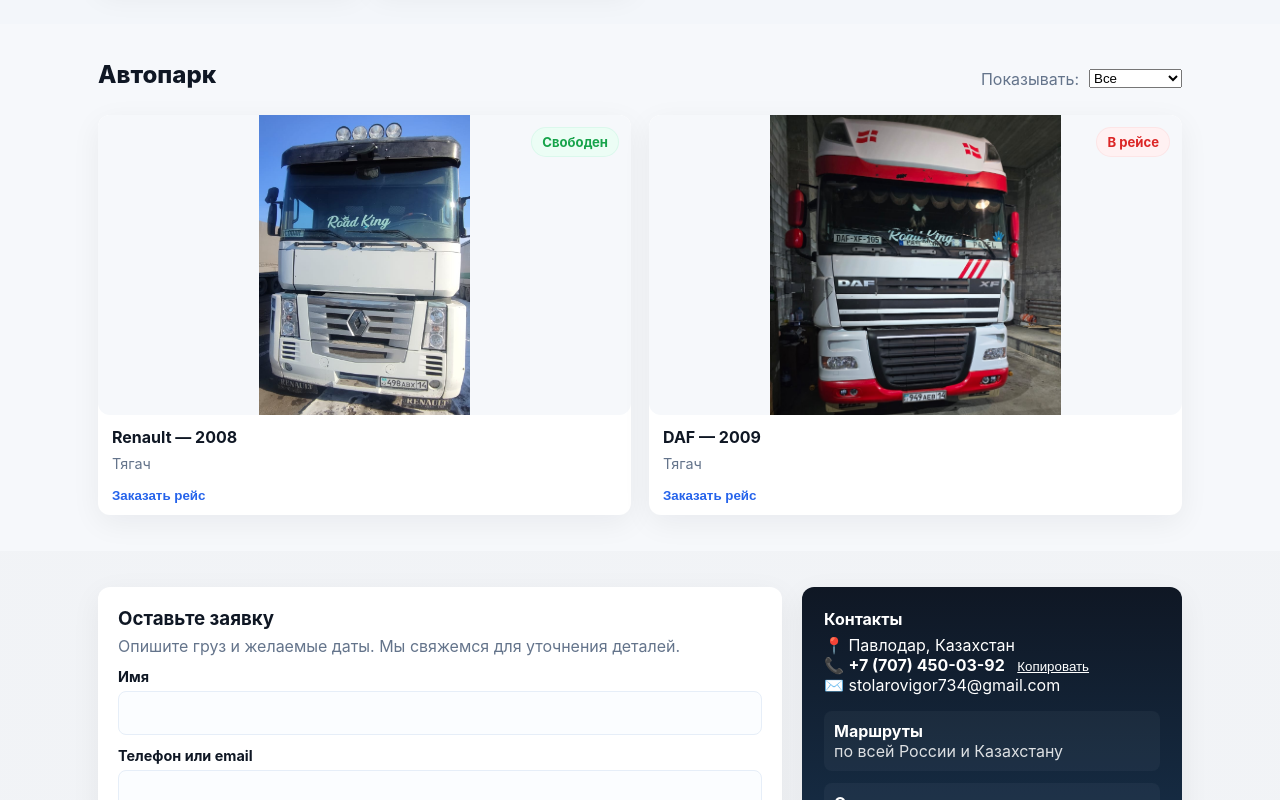
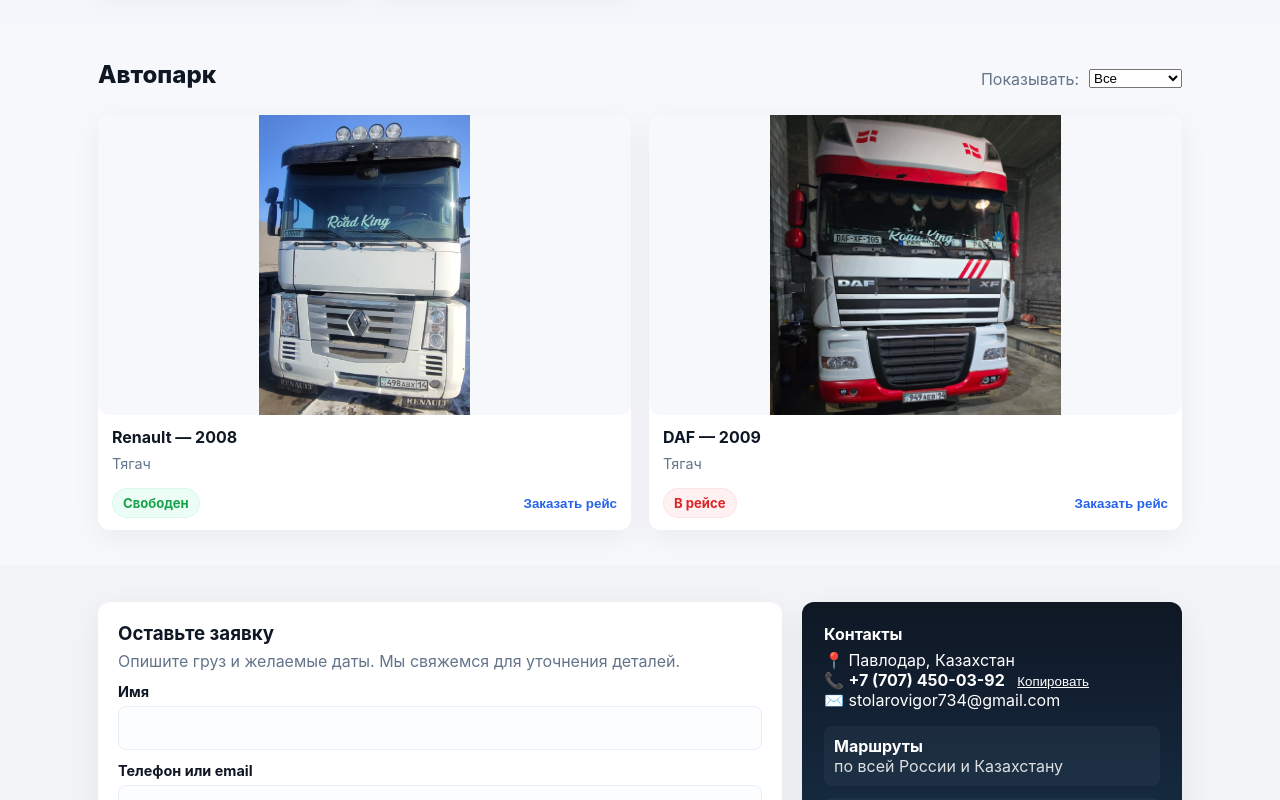
Before and after one commit to Magurin/stolyarov_company, a React (Vite) app: page / in a window 1280 px wide. Shown: the part 1040-1840 px from the top of the page. Built offline with nearby package versions, Linux system fonts and the light colour scheme.

Commit message:
chore: move status chips back to card body; remove absolute positioning

```diff
--- a/src/App.css
+++ b/src/App.css
@@ -142,7 +142,8 @@
 }
 
 /* Position the existing status chip in the image corner */
-.truck-img-wrapper .chip { position: absolute; right: 12px; top: 12px; z-index: 3; margin: 0; }
+/* ensure chips in truck row use default flow (not absolute) */
+.truck-img-wrapper .chip { position: static; margin: 0; }
 
 .truck-body { padding:12px 14px; display:flex; flex-direction:column; gap:8px; }
 .truck-title { font-weight:700; }
@@ -227,5 +228,5 @@
 
 /* After ~1000px ensure header content keeps a comfortable gap from the edges */
 @media (min-width: 1000px) {
-  .header-inner { padding-left: 20px; padding-right: 20px; padding-block: 5px;}
+  .header-inner { padding-left: 20px; padding-right: 20px;}
 }
--- a/src/App.tsx
+++ b/src/App.tsx
@@ -294,7 +294,6 @@
               <article key={t.id} className="truck-card" onClick={() => setSelectedTruck(t)} tabIndex={0}>
                <div className={`truck-image ${t.available ? "" : "muted"}`}>
                 <div className="truck-img-wrapper">
-                  <span className={`chip ${t.available ? 'chip-green' : 'chip-red'}`}>{t.available ? 'Свободен' : 'В рейсе'}</span>
                   <img
                     src={t.img}
                     alt={`${t.name} ${t.year}`}
@@ -305,6 +304,7 @@
                   <div className="truck-title">{t.name} — {t.year}</div>
                   <div className="truck-sub">{t.type}</div>
                   <div className="truck-row">
+                    <span className={`chip ${t.available ? "chip-green" : "chip-red"}`}>{t.available ? "Свободен" : "В рейсе"}</span>
                     <button className="link-btn" onClick={(e) => { e.stopPropagation(); setForm({ ...form, route: "" }); document.getElementById("contacts")?.scrollIntoView({ behavior: "smooth" }); }}>Заказать рейс</button>
                   </div>
                 </div>
```
